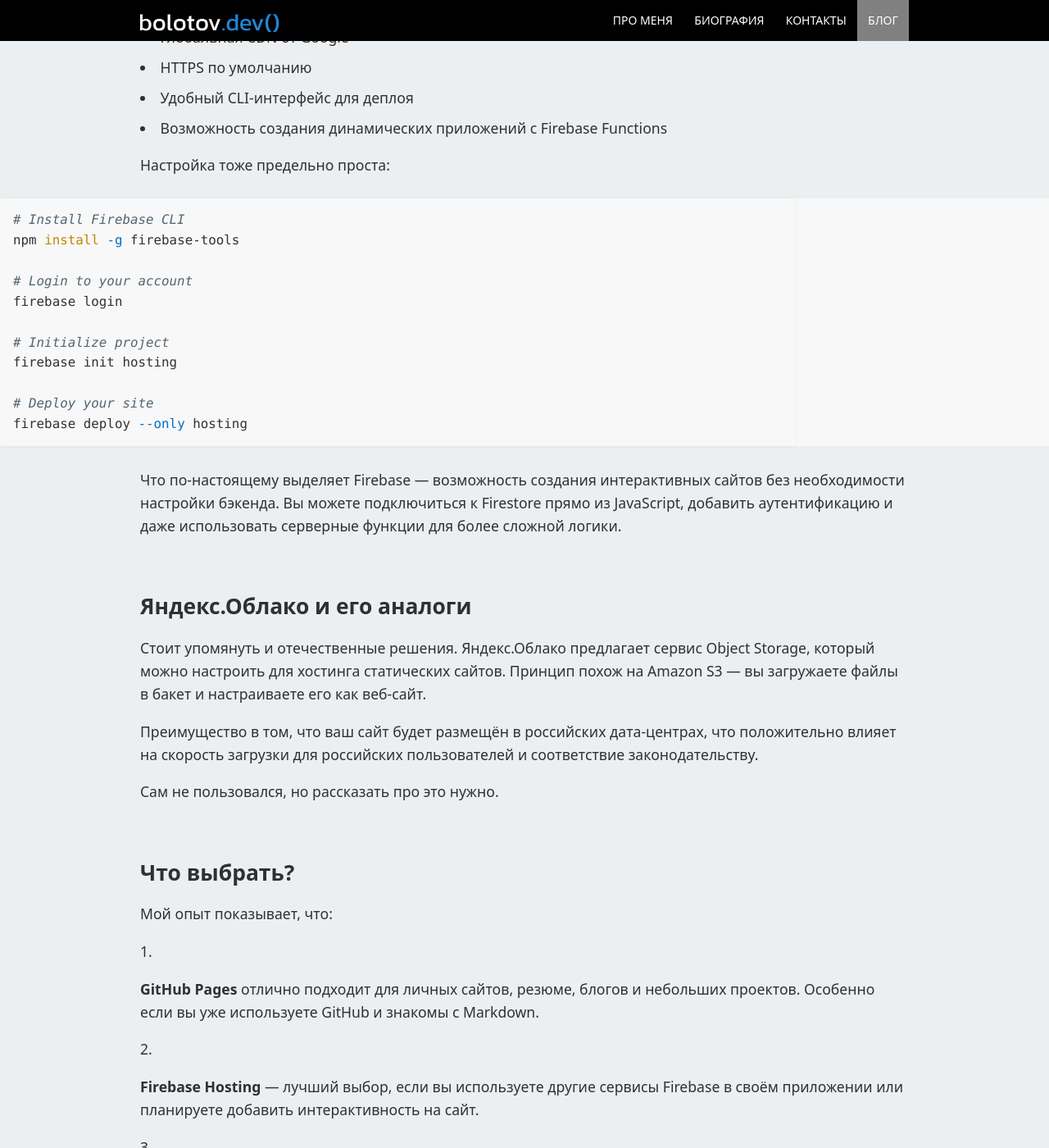
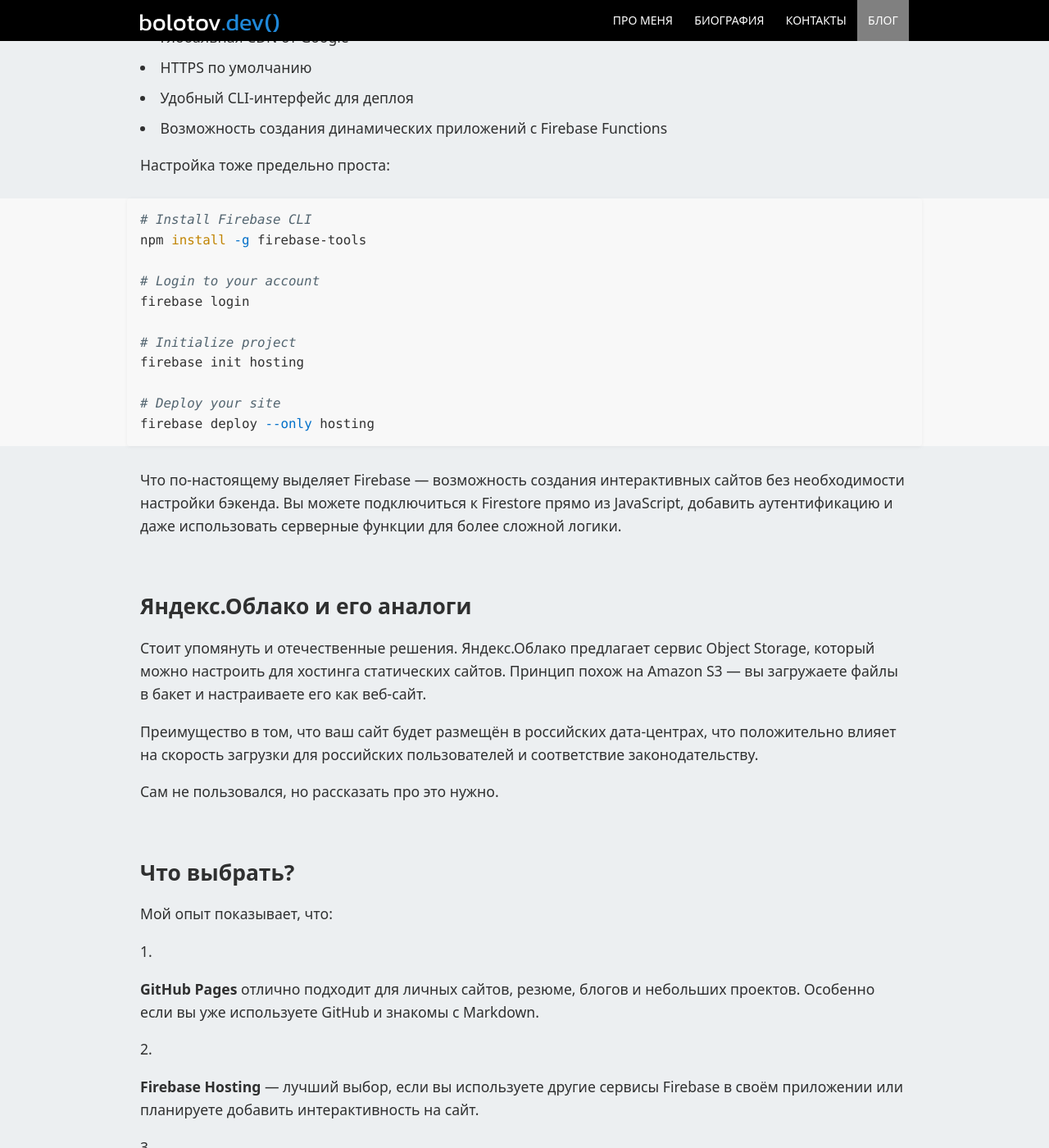
Before and after one commit to artembolotov/artembolotov.github.io, a Jekyll site: the page built from blog/_posts/2025-04-30-hosting.md, in a window 1280 px wide and 1400 px high, scrolled down 2796 px. Shown: the whole window at 82% size. Built offline with Jekyll 4.4.1, drawn with Linux system fonts in a browser that asks for light colours.

Commit message:
css fixes

```diff
--- a/styles/blog.css
+++ b/styles/blog.css
@@ -277,7 +277,7 @@
 }
 
 div.highlight {
-  margin: 1.5em 0;
+  margin: 1.5em auto;
   border-radius: 4px;
   box-shadow: 0 1px 5px rgba(0,0,0,0.05);
 }
```
